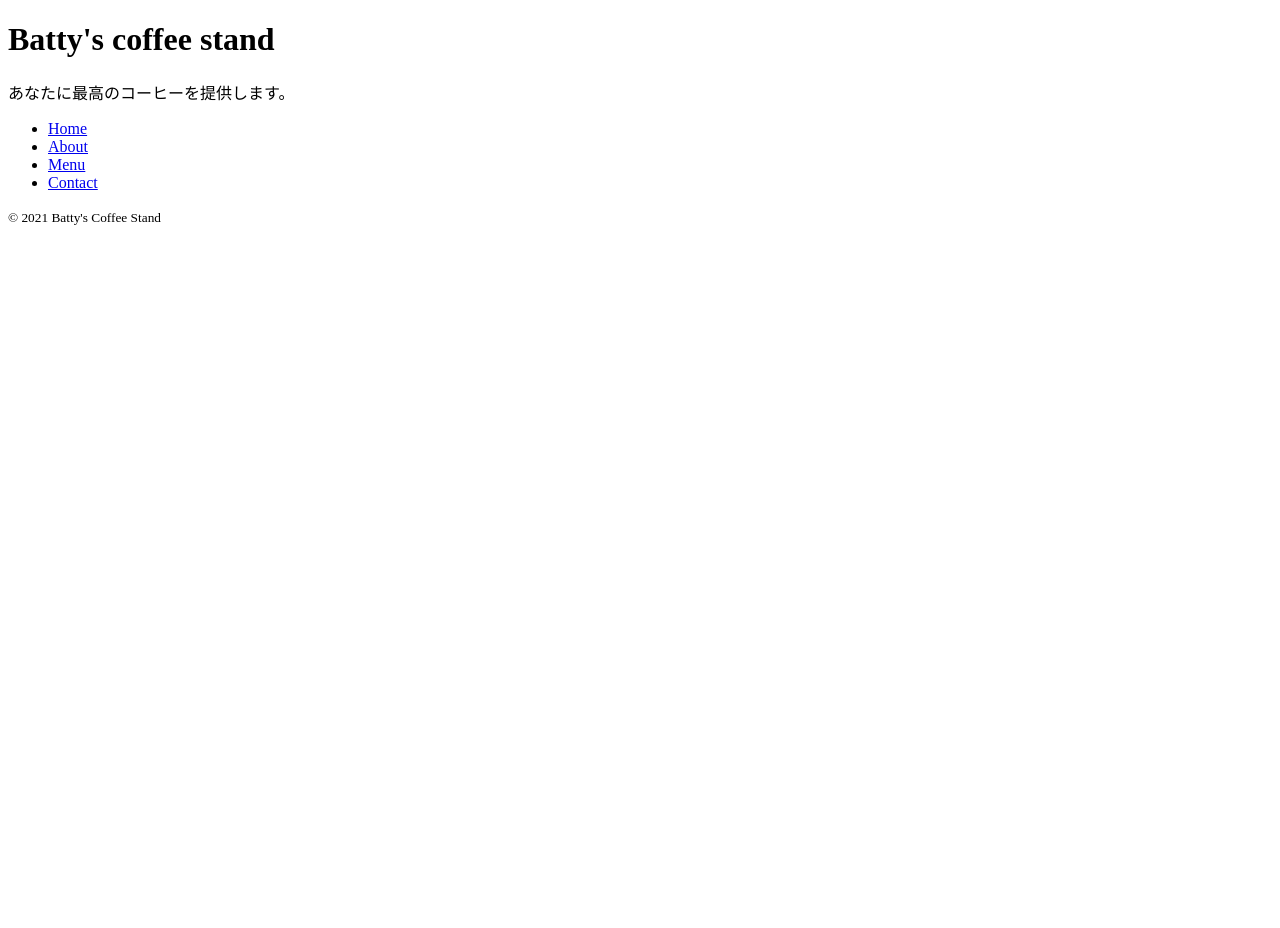
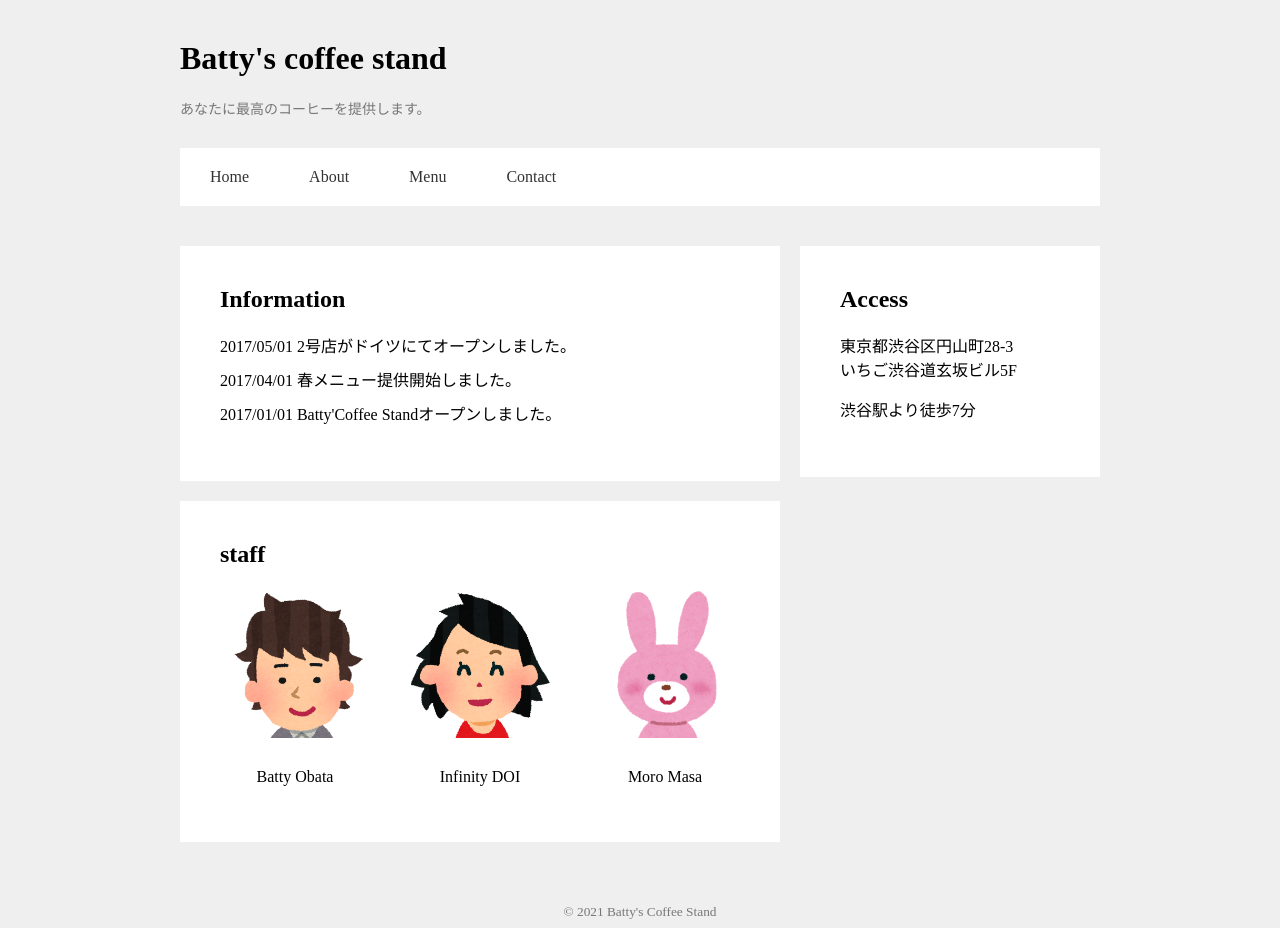
Before and after one commit to yukiyo-yamaki/html-sample, a plain HTML site: page index.html in a window 1280 px wide. Before the commit the page ends 800 px from the top, so only its background shows below. Drawn offline with Linux system fonts and the light colour scheme.

Commit message:
htmlの練習#1

```diff
--- /dev/null
+++ b/css/style.css
@@ -0,0 +1,116 @@
+.title-text {
+    color: red;
+    font-size: 14px;
+}
+
+body {
+    background-color: #efefef;
+}
+
+header {
+    margin-top: 20px;
+}
+
+.container {
+    width: 920px;
+    margin: 0 auto 40px auto;
+}
+
+.header-title {
+    margin-top: 40px;
+    margin-bottom: 30px;
+
+}
+
+.logo {
+    font-size: 32px;
+}
+
+.title-text {
+    color: #777;
+}
+
+.header-navigation {
+    width: 100%;
+    background-color: #fff;
+    padding: 20px 0;
+}
+
+.header-navigation li {
+    float: left;
+    padding: 0 30px;
+    text-align: center;
+    list-style-type: none;
+}
+
+.header-navigation li a {
+    color: #333;
+    text-decoration: none;
+}
+
+.clearfix:after {
+    content: "";
+    display: block;
+    clear: both;
+}
+
+footer {
+    text-align: center;
+}
+
+.copyright {
+    color: #777;
+}
+
+.card-contents {
+    padding: 40px;
+    margin-bottom: 20px;
+    background-color: #fff;
+}
+
+.card-title {
+    font-size: 24px;
+    font-weight: bold;
+    margin-top: 0;
+    margin-bottom: 20px;
+}
+
+main {
+    width: 600px;
+    margin-right: 20px;
+    float: left;
+}
+
+aside {
+    width: 300px;
+    float: left;
+}
+
+.information-list {
+    list-style-type: none;
+    padding-left: 0;
+}
+
+.information-list li {
+    margin-bottom: 10px;
+}
+
+.staff {
+    width: 150px;
+    margin-right: 35px;
+    float: left;
+}
+
+.staff:last-child {
+    margin-right: 0;
+}
+
+.staff-image {
+    margin-bottom: 10px;
+    width: 150px;
+    height: 150px;
+}
+
+.staff-name {
+    text-align: center;
+}
--- a/index.html
+++ b/index.html
@@ -4,16 +4,17 @@
 <head>
     <meta charset="UTF-8" />
     <title>Batty's Coffee Stand</title>
+    <link rel="stylesheet" href="css/style.css">
 </head>
 
 <body>
     <header>
         <div class="container">
             <div class="header-title">
-                <h1 class"logo">Batty's coffee stand</h1>
+                <h1 class="logo">Batty's coffee stand</h1>
                 <p class="title-text">あなたに最高のコーヒーを提供します。</p>
             </div>
-            <ul class="header-navigation">
+            <ul class="header-navigation clearfix">
                 <li><a href="#">Home</a></li>
                 <li><a href="#">About</a></li>
                 <li><a href="#">Menu</a></li>
@@ -21,6 +22,42 @@
             </ul>
         </div>
     </header>
+    <div class="container clearfix">
+        <main>
+            <div class="card-contents">
+                <h2 class="card-title">Information</h2>
+                <ul class="information-list">
+                    <li>2017/05/01 2号店がドイツにてオープンしました。</li>
+                    <li>2017/04/01 春メニュー提供開始しました。</li>
+                    <li>2017/01/01 Batty'Coffee Standオープンしました。</li>
+                </ul>
+            </div>
+            <div class="card-contents">
+                <h2 class="card-title">staff</h2>
+                <div class="staff-list clearfix">
+                    <div class="staff">
+                        <img src="img/staff_01.png" class="staff-image">
+                        <p class="staff-name">Batty Obata</p>
+                    </div>
+                    <div class="staff">
+                        <img src="img/staff_02.png" class="staff-image">
+                        <p class="staff-name">Infinity DOI</p>
+                    </div>
+                    <div class="staff">
+                        <img src="img/staff_03.png" class="staff-image">
+                        <p class="staff-name">Moro Masa</p>
+                    </div>
+                </div>
+            </div>
+        </main>
+        <aside>
+            <div class="card-contents">
+                <h2 class="card-title">Access</h2>
+                <p>東京都渋谷区円山町28-3<br>いちご渋谷道玄坂ビル5F</p>
+                <p>渋谷駅より徒歩7分</p>
+            </div>
+        </aside>
+    </div>
     <footer>
         <small class="copyright">© 2021 Batty's Coffee Stand</small>
     </footer>
```
Also changed, not shown: img/staff_01.png (added), img/staff_02.png (added), img/staff_03.png (added), 1 other file.
